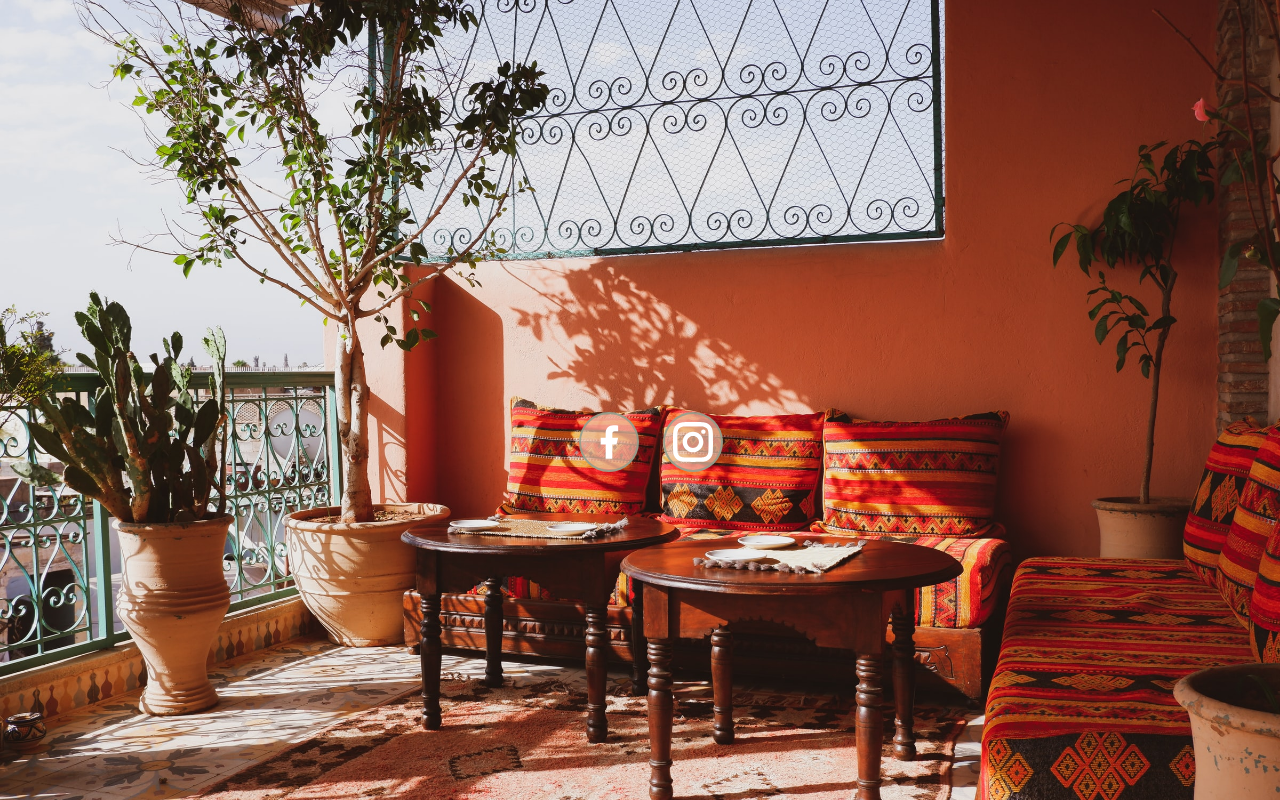
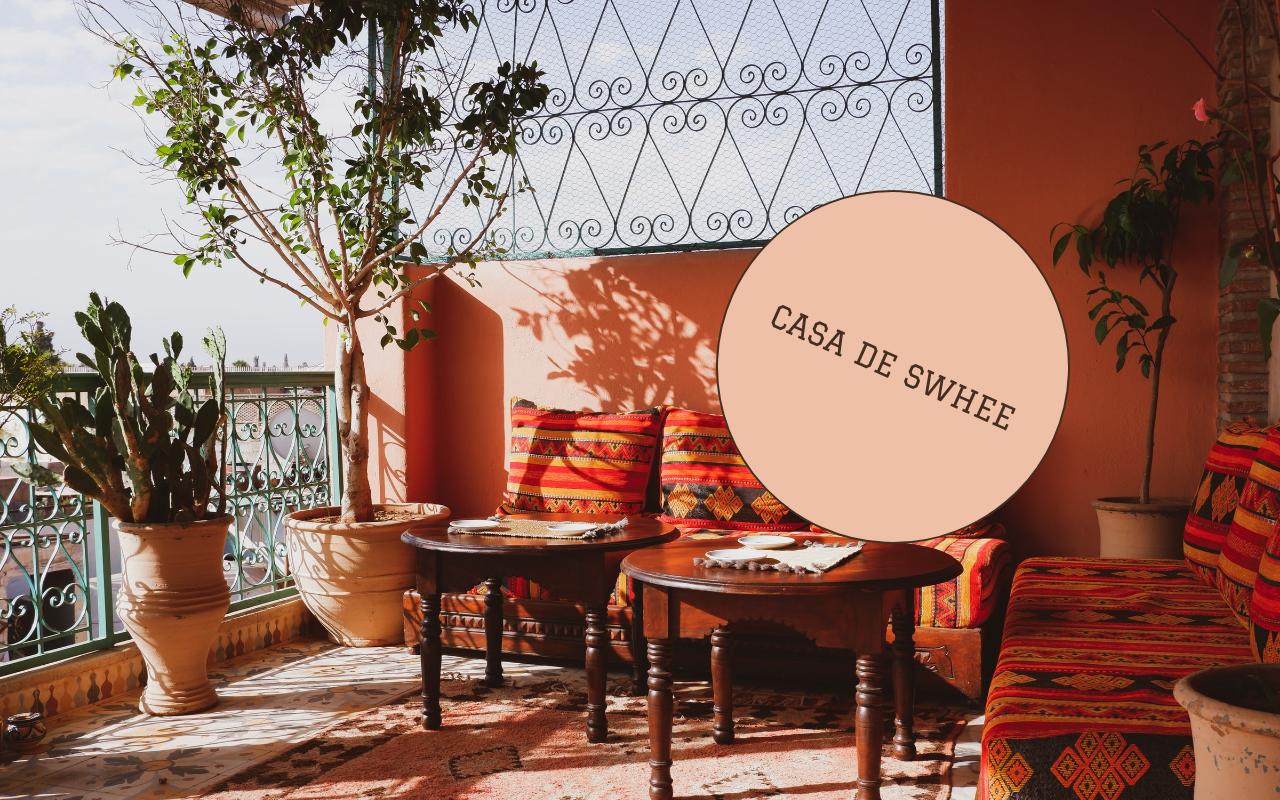
Before and after one commit to idasylven/final-project-portugal-bnb, a React (Create React App) app in the folder frontend/: page / in a window 1280 px wide. Shown: the top 800 px of the page. Built offline with nearby package versions, Linux system fonts and the light colour scheme; what react-google-maps would draw is missing.

Commit message:
Media quaires for page Home

```diff
--- a/frontend/src/components/Header.css
+++ b/frontend/src/components/Header.css
@@ -32,6 +32,8 @@
 
 .loggo-text {
   font-size: 5px;
+  font-family: Graduate;
+  color: #442e20;
 }
 
 .social-media-container {
@@ -62,6 +64,10 @@
   background-color: #edc0a7b3;
 }
 
+.social-media-icons svg:hover {
+  color: #8e9c8bd6;
+}
+
 @media (min-width: 768px) {
   .loggo,
   .loggo-text {
@@ -80,3 +86,39 @@
     right: 545px;
   }
 }
+
+@media (min-width: 1024px) {
+  .loggo {
+    display: flex;
+    width: 250px;
+    height: 250px;
+    margin: 100px 135px 0 0;
+  }
+
+  .loggo-text {
+    display: flex;
+    font-size: 26px;
+  }
+
+  .social-media-container {
+    top: 565px;
+    right: 735px;
+  }
+}
+
+@media (min-width: 1200px) {
+  .loggo {
+    width: 350px;
+    height: 350px;
+    margin: 190px 210px 0 0;
+  }
+
+  .loggo-text {
+    font-size: 32px;
+  }
+
+  .social-media-container {
+    top: 820px;
+    right: 1120px;
+  }
+}
--- a/frontend/src/components/Navbar.css
+++ b/frontend/src/components/Navbar.css
@@ -19,6 +19,11 @@ a {
   font-family: Graduate;
   font-size: 35px;
   padding: 10px;
+}
+
+a:hover {
+  border-bottom: 3px solid #b88e71;
+  border-radius: 5px;
 }
 
 .nav-links {
```
